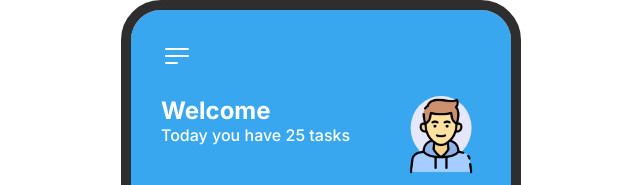
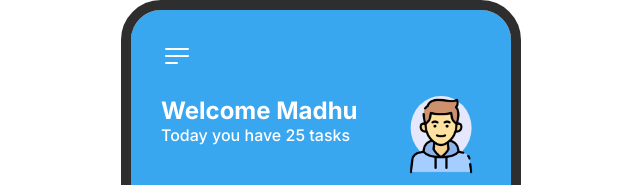
Before and after one commit to Madhusudan-Gurjar/Octanet-Internship-Task2-To-Do-List, a plain HTML site: page index.html in a window 1280 px wide. Shown: the top 185 px of the page, without its empty margins (319-959 px from the left). Drawn offline with Linux system fonts and the light colour scheme.

Commit message:
Update index.html

```diff
--- a/index.html
+++ b/index.html
@@ -44,7 +44,7 @@
           </div>
           <div class="welcome">
             <div class="content">
-              <h1>Welcome</h1>
+              <h1>Welcome Madhu</h1>
               <p>Today you have <span id="total-tasks">5</span> tasks</p>
             </div>
             <div class="img">
```
